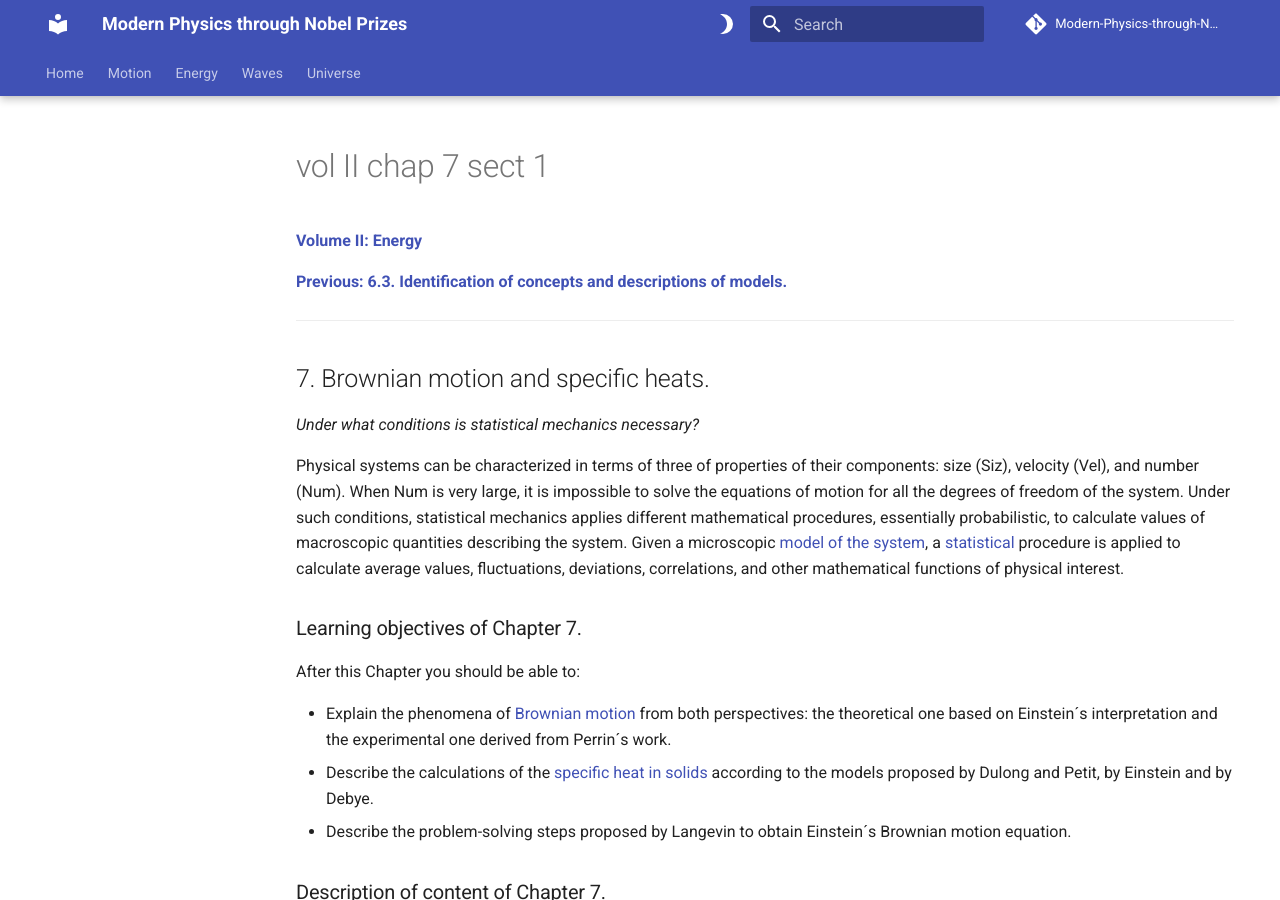
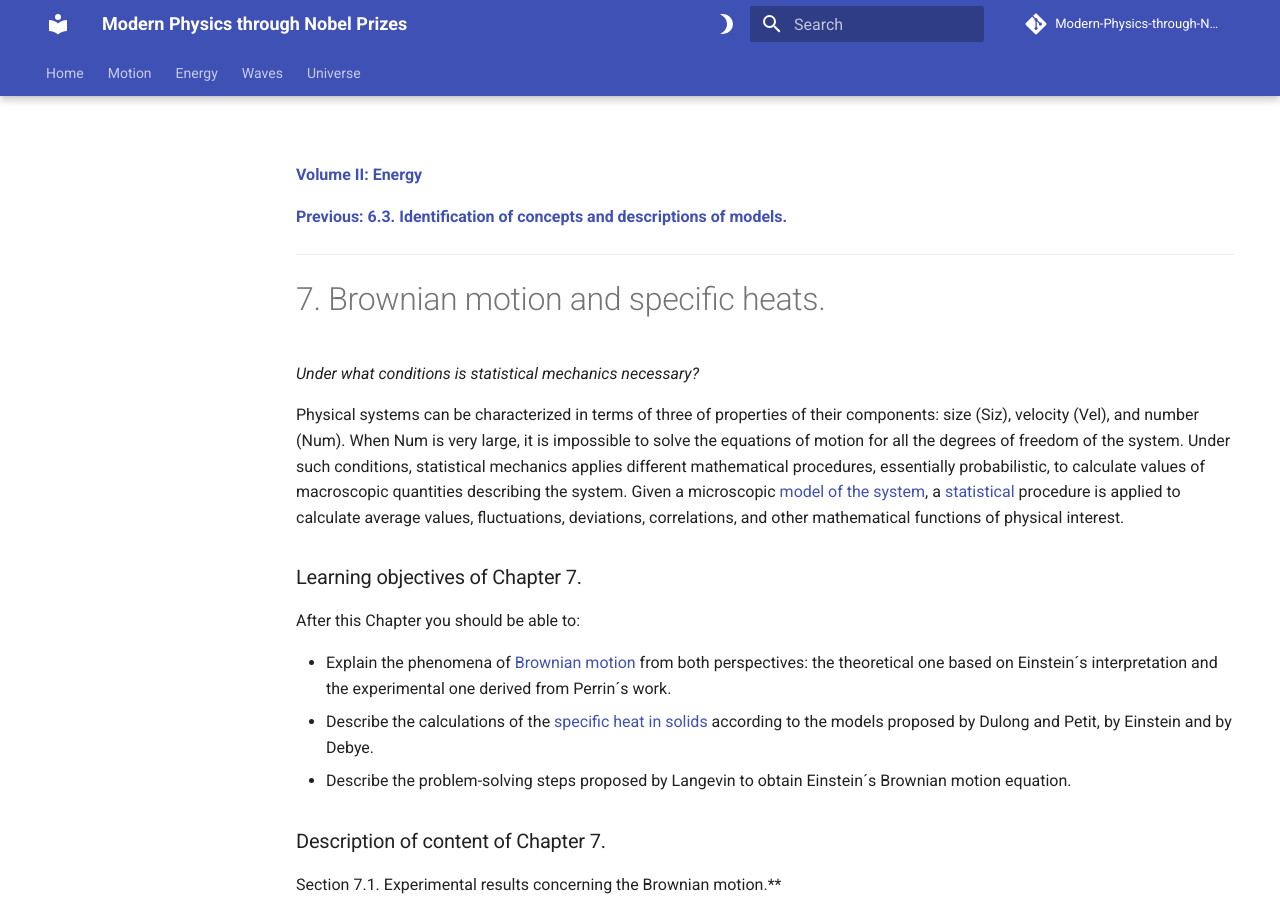
Before and after one commit to modphysnobel/modphysnobel.github.io, an MkDocs documentation site: the page built from docs/vol-II/vol-II-chap-7-sect-1.md, in a window 1280 px wide and 900 px high. Built offline with MkDocs 1.6.1 and Material for MkDocs 9.7.7, drawn with Linux system fonts in a browser that asks for light colours; some web fonts are replaced; comment, search, counter and statistics services are not loaded.

Commit message:
Update vol-II-chap-7-sect-1.md

```diff
--- a/docs/vol-II/vol-II-chap-7-sect-1.md
+++ b/docs/vol-II/vol-II-chap-7-sect-1.md
@@ -5,7 +5,7 @@
 
 ***
 
-## 7.  Brownian motion and specific heats.
+# 7.  Brownian motion and specific heats.
 
 
 *Under what conditions is statistical mechanics necessary?*
```
